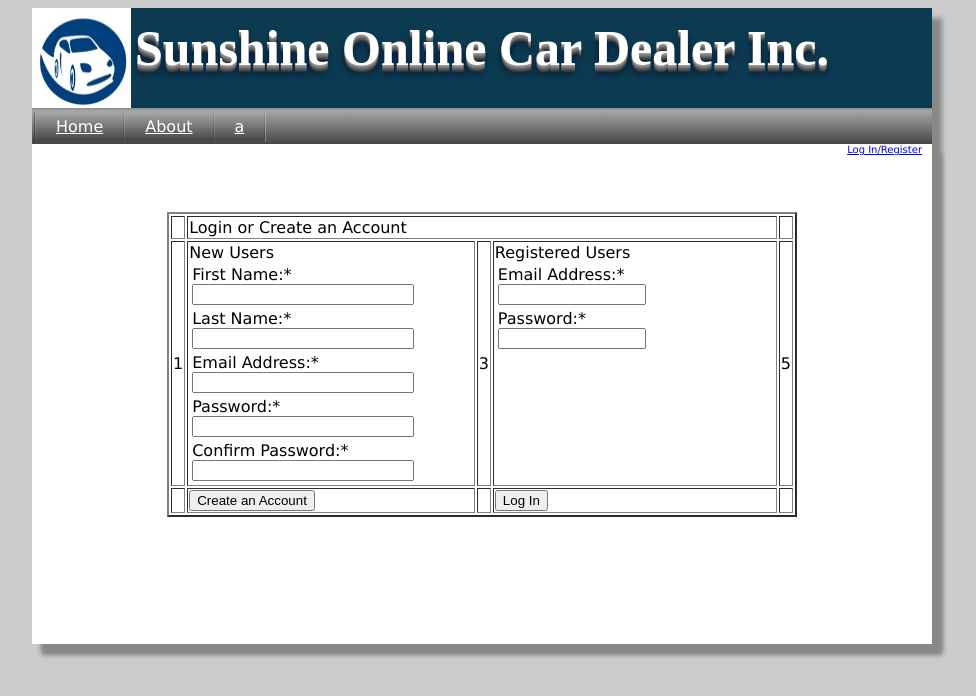
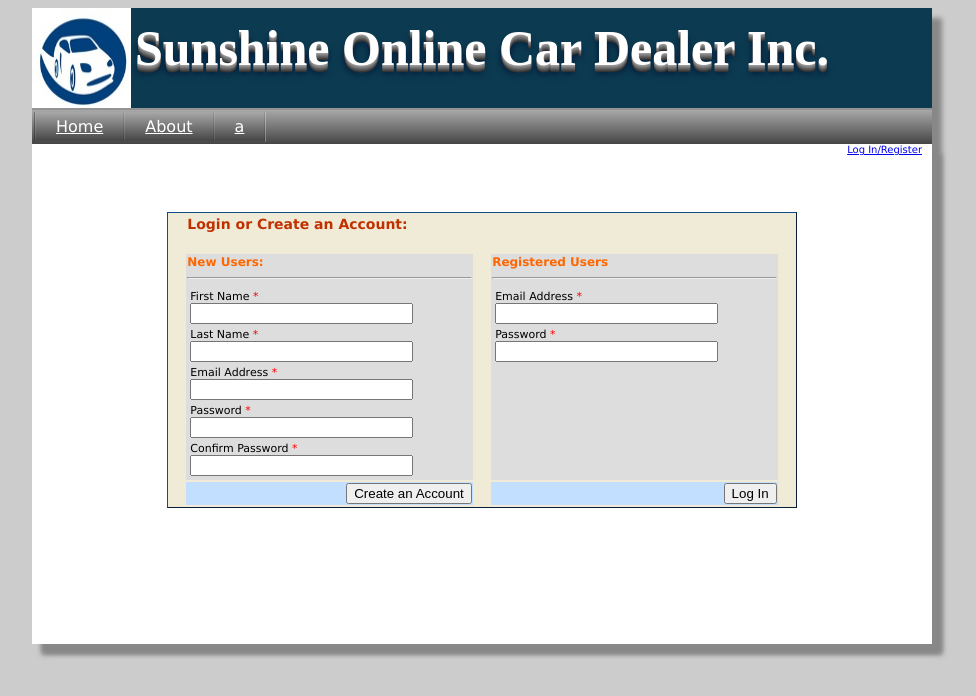
Before and after one commit to cen4010-onlinecardealer/www, a PHP site: page /LogIn.php in a window 1280 px wide. Shown: the top 696 px of the page, without its empty margins (158-1134 px from the left). Run offline with PHP 8.4, Linux system fonts and the light colour scheme.

Commit message:
Login Finished

```diff
--- a/LogIn.php
+++ b/LogIn.php
@@ -8,79 +8,81 @@ include "header.php";
 <br/>
 <br/>
 <Form name='createLogin' method='POST' action='LogIn.php'>
-<table name='orgLoginRegister' border='2' align='center' width='70%'>
+<table name='orgLoginRegister' border='1' align='center' width='70%' style='border-color:#104E8B;background-color:EFEBD6;color:FF6600'>
 	<tr>
-		<td></td>
-		<td colspan='3'>Login or Create an Account</td>
-		<td></td>
+		<td style='border:0'></td>
+		<td colspan='3' style='border:0'><b style='font-size:14;color:#C13100'>Login or Create an Account:</b><br/><br/></td>
+		<td style='border:0'></td>
 	</tr>
 	<tr>
-		<td>1</td>
-		<td width='50%' valign='top' >
-						New Users<br/>
-						<table border='0' name='orgNew' width='100%'>
+		<td style='width:2%;border:0'></td>
+		<td width='40%' valign='top' style='background-color:#DDDDDD;border:0'>
+						<b style='font-size:12'>New Users:</b><br/>
+						<hr/>
+						<table border='0' name='orgNew' width='100%' style='font-size:11;'>
 							<tr>
 								<td>
-									First Name:*<br/>
+									First Name <span style='color:red'>*</span><br/>
 									<input type='text' style="width:80%" name='firstName'/>
 								</td>
 							</tr>
 							<tr>
 								<td>
-									Last Name:*<br/>
+									Last Name <span style='color:red'>*</span><br/>
 									<input type='text' style="width:80%" name='lastName'/>
 								</td>
 							</tr>
 							<tr>
 								<td>
-									Email Address:*<br/>
+									Email Address <span style='color:red'>*</span><br/>
 									<input type='text' style="width:80%" name='email'/>
 								</td>
 							</tr>
 							<tr>
 								<td>
-									Password:*<br/>
+									Password <span style='color:red'>*</span><br/>
 									<input type='text' style="width:80%" name='password'/>
 								</td>
 							</tr>
 							<tr>
 								<td>
-									Confirm Password:*<br/>
+									Confirm Password <span style='color:red'>*</span><br/>
 									<input type='text' style="width:80%" name='confPassword'/>
 								</td>
 							</tr>
 						</table>
 		</td>
-		<td>3</td>
-		<td width='50%' valign='top' >
-						Registered Users
-						<table border='0' name='orgNew'>
+		<td style='width:2% ;border:0'></td>
+		<td width='40%' valign='top' style='background-color:#DDDDDD;border:0'>
+						<b style='font-size:12'>Registered Users</b>
+						<hr/>
+						<table border='0' name='orgNew' width='100%' style='font-size:11'>
 							<tr>
 									<td>
-										Email Address:*<br/>
+										Email Address <span style='color:red'>*</span><br/>
 										<input type='text' style="width:80%" name='emailLogin'/>
 									</td>
 							</tr>
 							<tr>
 									<td>
-										Password:*<br/>
+										Password <span style='color:red'>*</span><br/>
 										<input type='text' style="width:80%" name='passwordLogin'/>
 									</td>
 							</tr>
 						</table>
 		</td>
-		<td>5</td>
+		<td style='width:2%;border:0'></td>
 	</tr>
 	<tr>
-		<td></td>
-		<td>
+		<td style='border:0'></td>
+		<td style='background-color:#C2DFFF; text-align:right;border:0'>
 			<input type='Submit' name='create' value='Create an Account'/>
 		</td>
-		<td></td>
-		<td>
+		<td style='border:0'></td>
+		<td style='background-color:#C2DFFF; text-align:right;border:0'>
 			<input type='Submit' name='login' value='Log In'/>
 		</td>
-		<td></td>
+		<td style='border:0'></td>
 	</tr>
 </table>
 </Form>
```
